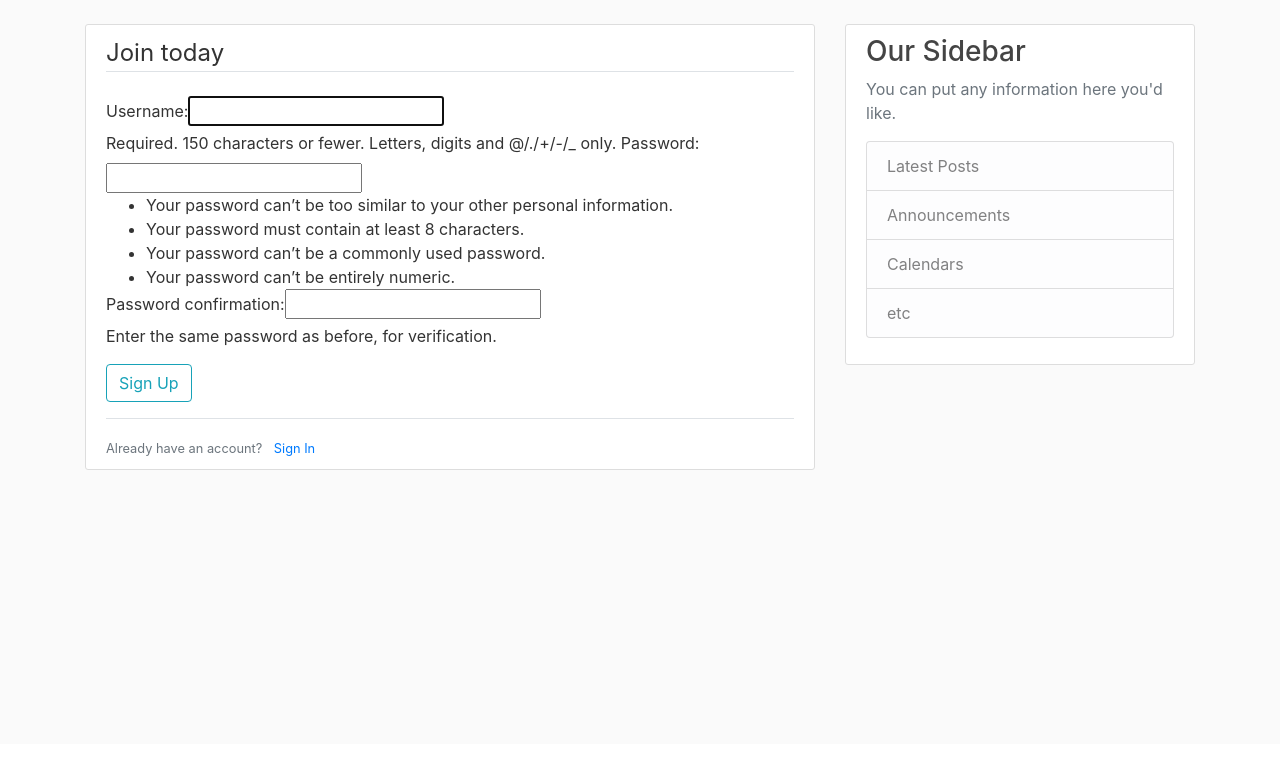
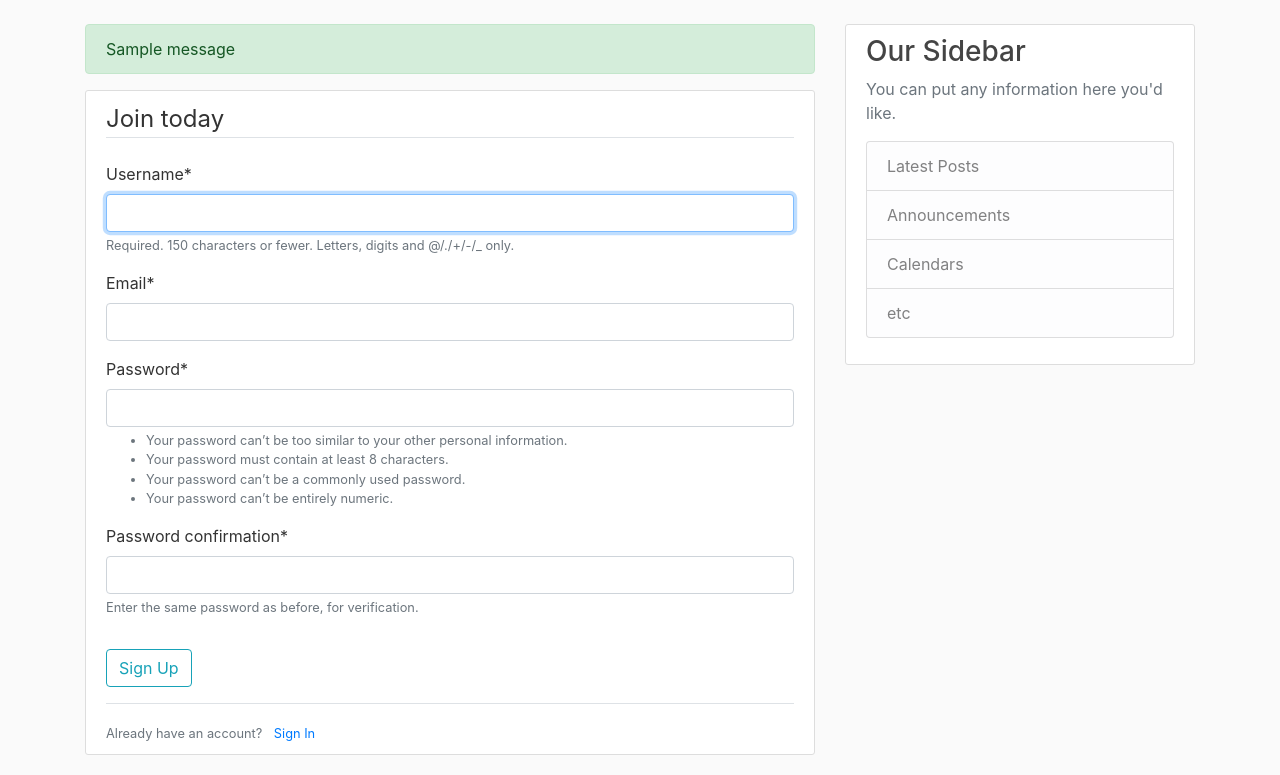
Before and after one commit to ibrajkhan/Django-Blog-App, a Django app: page /register/ in a window 1280 px wide. Shown: the part 56-831 px from the top of the page. Before the commit the page ends 526 px from the top, so only its background shows below. Run offline with Django 3.2, Linux system fonts and the light colour scheme; one stand-in notice (Sample message) is shown; some libraries are stand-ins or nearby versions.

Commit message:
created form.py and inherit UserCreationForm for additional fields email
also added crispy_forms

```diff
--- a/blog/templates/blog/base.html
+++ b/blog/templates/blog/base.html
@@ -44,6 +44,13 @@
 <main role="main" class="container">
     <div class="row">
         <div class="col-md-8">
+            {% if messages %}
+                {% for message in messages %}
+                    <div class="alert alert-{{ message.tags }}">
+                        {{ message }}
+                    </div>
+                {% endfor %}
+            {% endif%}
             {% block content %}{% endblock %}
         </div>
         <div class="col-md-4">
--- a/django_project/settings.py
+++ b/django_project/settings.py
@@ -39,6 +39,7 @@ INSTALLED_APPS = [
     'django.contrib.staticfiles',
     'blog.apps.BlogConfig',
     'users.apps.UsersConfig',
+    'crispy_forms',
 ]
 
 MIDDLEWARE = [
@@ -120,3 +121,4 @@ USE_TZ = True
 # https://docs.djangoproject.com/en/3.0/howto/static-files/
 
 STATIC_URL = '/static/'
+CRISPY_TEMPLATE_PACK = 'bootstrap4'
--- /dev/null
+++ b/users/form.py
@@ -0,0 +1,11 @@
+from django import forms
+from django.contrib.auth.forms import UserCreationForm
+from django.contrib.auth.models import User
+
+
+class UserRegisterForm(UserCreationForm):
+    email = forms.EmailField()
+
+    class Meta:
+        model = User
+        fields = ['username', 'email', 'password1', 'password2']
--- a/users/templates/users/register.html
+++ b/users/templates/users/register.html
@@ -1,12 +1,12 @@
 {% extends 'blog/base.html' %}
-
+{% load crispy_forms_tags %}
 {% block content %}
     <div class="content-section">
         <form method="POST">
             {% csrf_token %}
             <fieldset class="form-group">
                 <legend class="border-bottom mb-4">Join today</legend>
-                {{ form }}
+                {{ form|crispy }}
             </fieldset>
             <div class="form-group">
                 <button class="btn btn-outline-info">Sign Up</button>
--- a/users/views.py
+++ b/users/views.py
@@ -1,7 +1,16 @@
-from django.shortcuts import render
-from django.contrib.auth.forms import UserCreationForm
+from django.shortcuts import render, redirect
+from django.contrib import messages
+from .form import UserRegisterForm
 
 
 def register(request):
-    form = UserCreationForm()
+    if request.method == 'POST':
+        form = UserRegisterForm(request.POST)
+        if form.is_valid():
+            form.save()
+            username = form.cleaned_data.get('username')
+            messages.success(request, f'Account created for {username}')
+            return redirect('blog-home')
+    else:
+        form = UserRegisterForm()
     return render(request, 'users/register.html', {'form': form})
```
Also changed, not shown: db.sqlite3.
